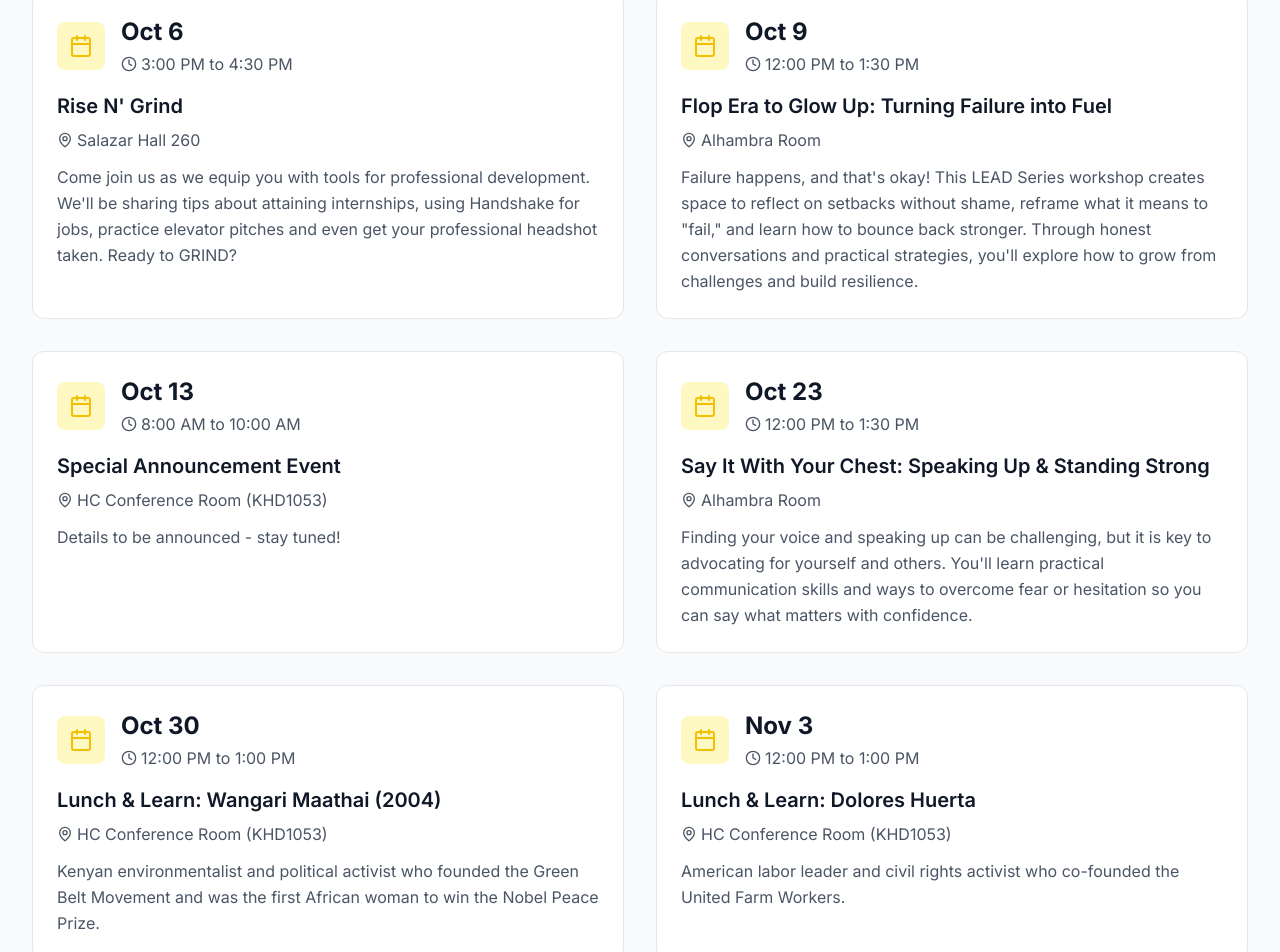
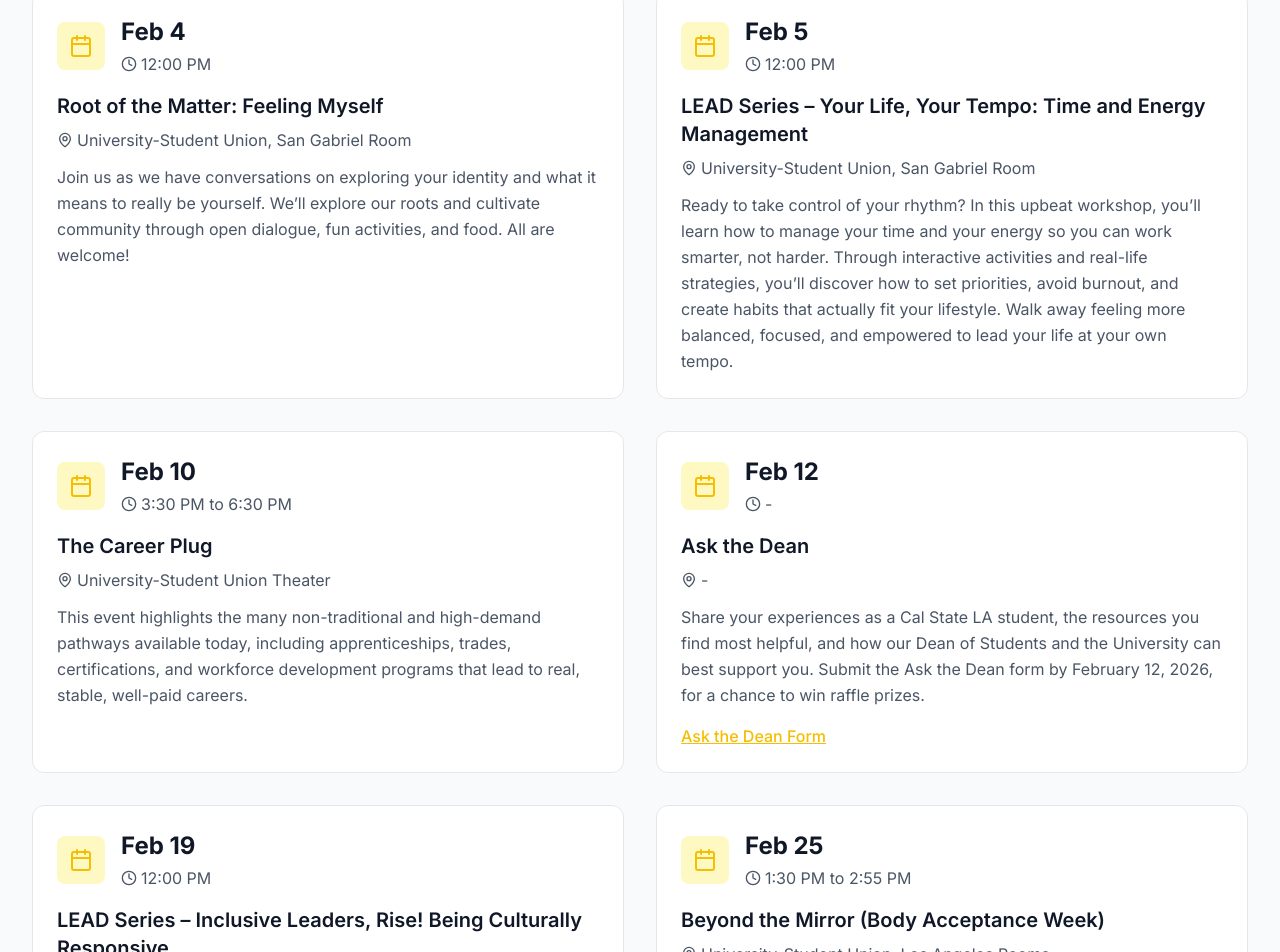
Before and after one commit to Graffix-Web-Team/wingspan, a Next.js app: page / in a window 1280 px wide. Shown: the part 5119-6071 px from the top of the page. Built offline with nearby package versions, Linux system fonts and the light colour scheme; no server answers.

Commit message:
chore: update all events and add optional event link

```diff
--- a/src/app/modules/Events.tsx
+++ b/src/app/modules/Events.tsx
@@ -1,5 +1,6 @@
 import { Calendar, Clock, MapPin } from 'lucide-react';
 import events from '@/data/events.json';
+import { Link } from '@/components/ui/link';
 
 export function Events() {
   // Filter out past events
@@ -67,6 +68,17 @@ export function Events() {
               <p className="text-gray-600 leading-relaxed">
                 {event.description}
               </p>
+
+              {event.link && (
+                <div className="mt-4">
+                  <Link
+                    href={event.link.url}
+                    className="inline-flex items-center text-accent font-medium underline hover:no-underline focus-visible:outline-2 focus-visible:outline-offset-2 focus-visible:outline-accent"
+                  >
+                    {event.link.label}
+                  </Link>
+                </div>
+              )}
             </div>
           ))}
         </div>
--- a/src/data/events.json
+++ b/src/data/events.json
@@ -1,72 +1,59 @@
 [
   {
-        "date": "Oct 6",
-        "time": "3:00 PM to 4:30 PM",
-        "title": "Rise N' Grind",
-        "location": "Salazar Hall 260",
-        "description": "Come join us as we equip you with tools for professional development. We'll be sharing tips about attaining internships, using Handshake for jobs, practice elevator pitches and even get your professional headshot taken. Ready to GRIND?"
+    "date": "Feb 4",
+    "time": "12:00 PM",
+    "title": "Root of the Matter: Feeling Myself",
+    "location": "University-Student Union, San Gabriel Room",
+    "description": "Join us as we have conversations on exploring your identity and what it means to really be yourself. We’ll explore our roots and cultivate community through open dialogue, fun activities, and food. All are welcome!"
   },
   {
-        "date": "Oct 9",
-        "time": "12:00 PM to 1:30 PM",
-        "title": "Flop Era to Glow Up: Turning Failure into Fuel",
-        "location": "Alhambra Room",
-        "description": "Failure happens, and that's okay! This LEAD Series workshop creates space to reflect on setbacks without shame, reframe what it means to \"fail,\" and learn how to bounce back stronger. Through honest conversations and practical strategies, you'll explore how to grow from challenges and build resilience."
+    "date": "Feb 5",
+    "time": "12:00 PM",
+    "title": "LEAD Series – Your Life, Your Tempo: Time and Energy Management",
+    "location": "University-Student Union, San Gabriel Room",
+    "description": "Ready to take control of your rhythm? In this upbeat workshop, you’ll learn how to manage your time and your energy so you can work smarter, not harder. Through interactive activities and real-life strategies, you’ll discover how to set priorities, avoid burnout, and create habits that actually fit your lifestyle. Walk away feeling more balanced, focused, and empowered to lead your life at your own tempo."
   },
   {
-        "date": "Oct 13",
-        "time": "8:00 AM to 10:00 AM",
-        "title": "Special Announcement Event",
-        "location": "HC Conference Room (KHD1053)",
-        "description": "Details to be announced - stay tuned!"
+    "date": "Feb 3, 10, 17, 24",
+    "time": "1:40 PM to 2:55 PM",
+    "title": "U-Empower Workshop: The Love Lab",
+    "location": "Student Health Center, Rm 210",
+    "description": "A discussion series on healthy relationships, boundaries, communication, and respect."
   },
   {
-        "date": "Oct 23",
-        "time": "12:00 PM to 1:30 PM",
-        "title": "Say It With Your Chest: Speaking Up & Standing Strong",
-        "location": "Alhambra Room",
-        "description": "Finding your voice and speaking up can be challenging, but it is key to advocating for yourself and others. You'll learn practical communication skills and ways to overcome fear or hesitation so you can say what matters with confidence."
+    "date": "Feb 10",
+    "time": "3:30 PM to 6:30 PM",
+    "title": "The Career Plug",
+    "location": "University-Student Union Theater",
+    "description": "This event highlights the many non-traditional and high-demand pathways available today, including apprenticeships, trades, certifications, and workforce development programs that lead to real, stable, well-paid careers."
   },
   {
-        "date": "Oct 30",
-        "time": "12:00 PM to 1:00 PM",
-        "title": "Lunch & Learn: Wangari Maathai (2004)",
-        "location": "HC Conference Room (KHD1053)",
-        "description": "Kenyan environmentalist and political activist who founded the Green Belt Movement and was the first African woman to win the Nobel Peace Prize."
+    "date": "Feb 12",
+    "time": "-",
+    "title": "Ask the Dean",
+    "location": "-",
+    "description": "Share your experiences as a Cal State LA student, the resources you find most helpful, and how our Dean of Students and the University can best support you. Submit the Ask the Dean form by February 12, 2026, for a chance to win raffle prizes.",
+    "link": {
+      "label": "Ask the Dean Form",
+      "url": "https://forms.office.com/r/20J1nMK5F9"
+    }
   },
   {
-        "date": "Nov 3",
-        "time": "12:00 PM to 1:00 PM",
-        "title": "Lunch & Learn: Dolores Huerta",
-        "location": "HC Conference Room (KHD1053)",
-        "description": "American labor leader and civil rights activist who co-founded the United Farm Workers."
+    "date": "Feb 19",
+    "time": "12:00 PM",
+    "title": "LEAD Series – Inclusive Leaders, Rise! Being Culturally Responsive",
+    "location": "University-Student Union, Alhambra Room",
+    "description": "Being a leader today means creating spaces where everyone feels seen, valued, and included. In this workshop, students will explore what it means to be culturally responsive and how our identities show up in the work we do. Through interactive activities and real examples, participants will learn practical ways to understand diverse perspectives, avoid cultural assumptions, and uplift the voices of others."
   },
   {
-        "date": "Nov 6",
-        "time": "12:00 PM to 1:30 PM",
-        "title": "End the Beef: How to Disagree Without Disrespect",
-        "location": "Alhambra Room",
-        "description": "This LEAD Series workshop teaches you how to manage disagreements respectfully. You'll build emotional intelligence and active listening skills to turn conflict into positive collaboration."
-    },
-    {
-        "date": "Nov 17",
-        "time": "12:00 PM to 1:00 PM",
-        "title": "Lunch & Learn: Martin Luther King",
-        "location": "HC Conference Room (KHD1053)",
-        "description": "Civil rights leader and advocate for nonviolent resistance, known for his role in the American civil rights movement."
-    },
-    {
-        "date": "Nov 20",
-        "time": "12:00 PM to 1:30 PM",
-        "title": "Main Character Energy: A Workshop on Self-Love",
-        "location": "Alhambra Room",
-        "description": "This LEAD Series workshop is all about stepping into your main character energy by embracing self-love and self-care. You'll explore ways to build confidence, set boundaries, and nurture a positive relationship with yourself."
-    },
-    {
-        "date": "Dec 4",
-        "time": "12:00 PM to 1:00 PM",
-        "title": "Lunch & Learn: Desmond Tutu (1984)",
-        "location": "HC Conference Room (KHD1053)",
-        "description": "South African Anglican bishop and human rights activist who was a key figure in the fight against apartheid."
+    "date": "Feb 25",
+    "time": "1:30 PM to 2:55 PM",
+    "title": "Beyond the Mirror (Body Acceptance Week)",
+    "location": "University-Student Union, Los Angeles Rooms",
+    "description": "Join us for a Body Acceptance Week event, Beyond the Mirror: Jessica Wilson on Body Acceptance and Black Joy.",
+    "link": {
+      "label": "Sign Up",
+      "url": "https://forms.office.com/pages/responsepage.aspx?id=AiCKzo9EWE-Csdhvc-Ov3cehmgjufgBHptZXwZQLpcRUNFRMTzdJSTVTR0lTQzMwQldCTUxTUlg3VC4u&route=shorturl"
+    }
   }
 ]
```
Lines whose indentation alone changed are shown as unchanged.
